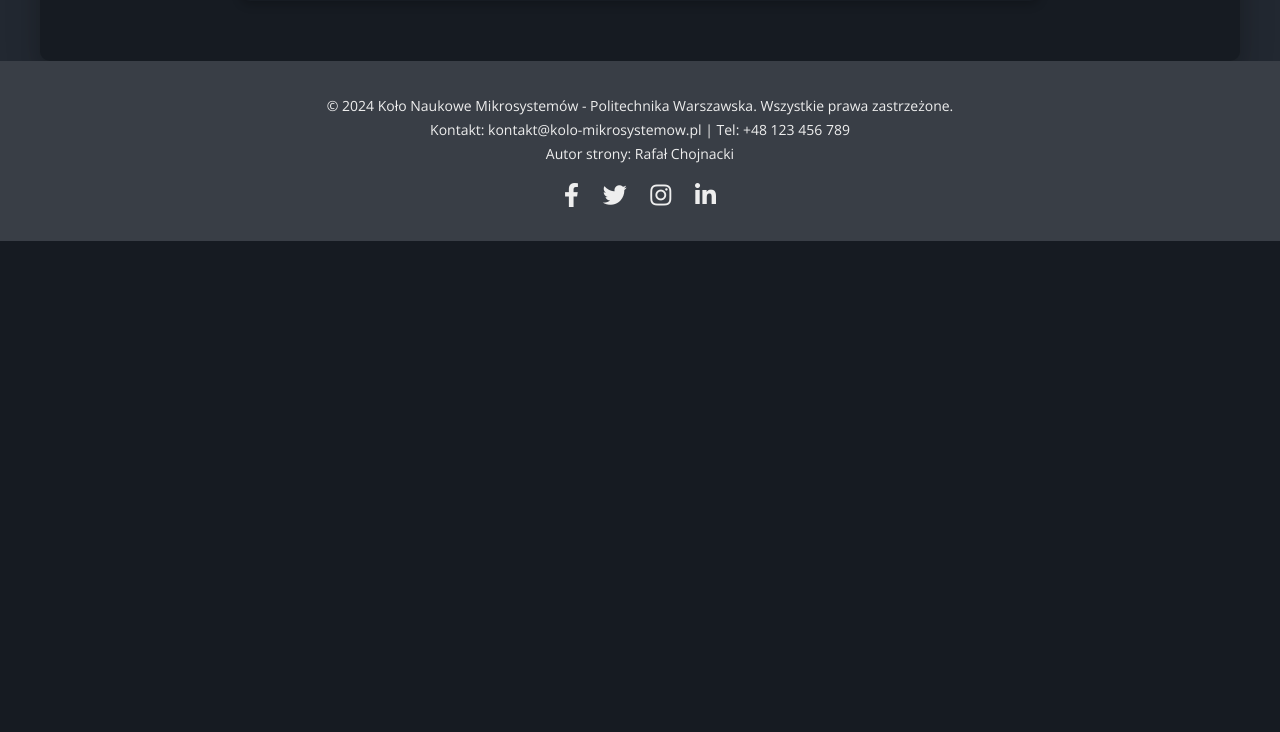
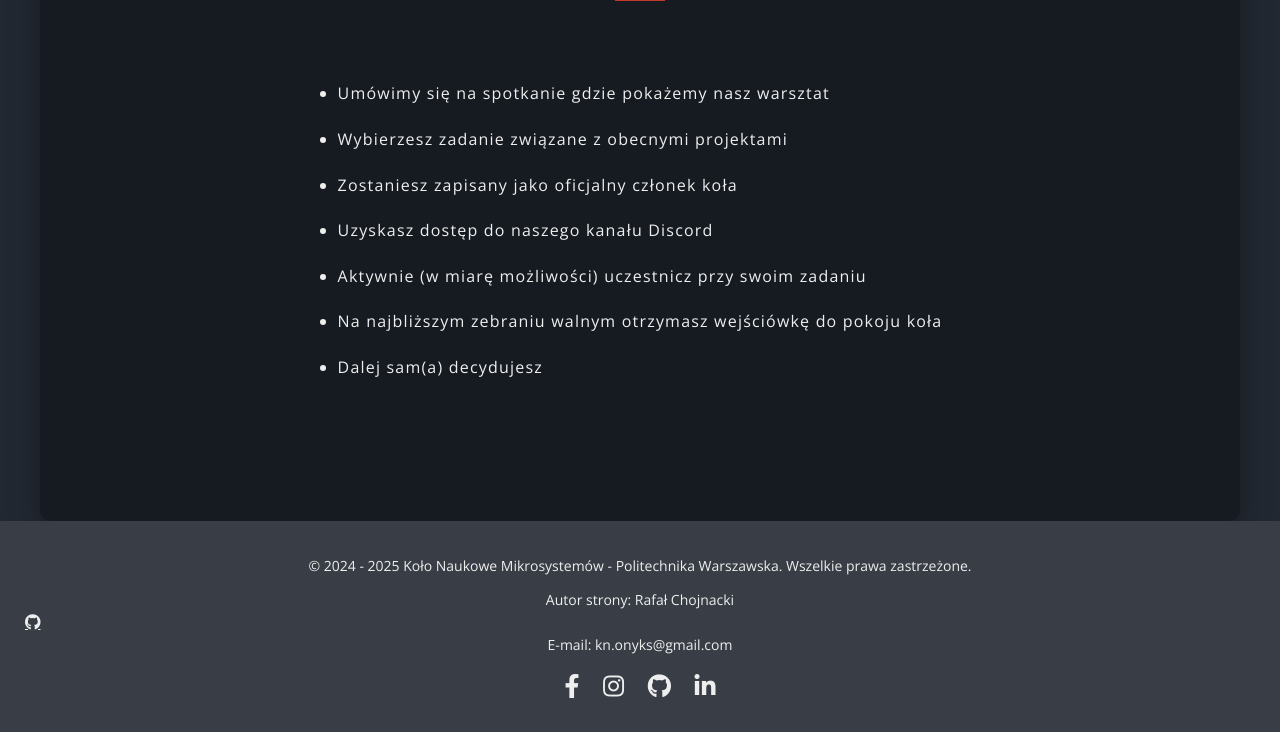
Before and after one commit to knonyks/onyks_website, a PHP site: page /join_us.php in a window 1280 px wide. Shown: the part 1165-1897 px from the top of the page. Before the commit the page ends 1406 px from the top, so only its background shows below. Run offline with PHP 8.4, Linux system fonts and the light colour scheme; some libraries are stand-ins or nearby versions.

Commit message:
linki i zdjęcia zarządu + formularz rekrutacji

```diff
--- a/contact.php
+++ b/contact.php
@@ -25,10 +25,10 @@
           <!-- Informacje kontaktowe -->
           <div class="contact-details-box">
               <h3>Nasza siedziba</h3>
-              <p><i class="fas fa-building"></i> <strong>Koło Naukowe Mikrosystemów</strong></p>
+              <p><i class="fas fa-building"></i> <strong>WEiTI|Piętro III|Skrzydło A|Pokój 367-3</strong></p>
               <p><i class="fas fa-map-marker-alt"></i> <strong>Adres:</strong> ul. Nowowiejska 15, 00-665 Warszawa, Polska</p>
-              <p><i class="fas fa-envelope"></i> <strong>Email:</strong> <a href="mailto:kontakt@kolo-mikrosystemow.pl">kontakt@kolo-mikrosystemow.pl</a></p>
-              <p><i class="fas fa-phone"></i> <strong>Numer telefonu:</strong> +48 123 456 789</p>
+              <p><i class="fas fa-envelope"></i> <strong>Email:</strong> <a href="mailto:kn.onyks@gmail.com">kn.onyks@gmail.com</a></p>
+              <!--<p><i class="fas fa-phone"></i> <strong>Numer telefonu:</strong> +48 123 456 789</p>-->
           </div>
 
           <!-- Formularz kontaktowy -->
--- a/footer.php
+++ b/footer.php
@@ -1,13 +1,18 @@
 <footer class="footer">
       <div class="container">
-        <p>&copy; 2024 Koło Naukowe Mikrosystemów - Politechnika Warszawska. Wszystkie prawa zastrzeżone.</p>
-        <p>Kontakt: kontakt@kolo-mikrosystemow.pl | Tel: +48 123 456 789</p>
-        <p>Autor strony: Rafał Chojnacki</p>
+        <p>&copy; 2024 - 2025 Koło Naukowe Mikrosystemów - Politechnika Warszawska. Wszelkie prawa zastrzeżone.</p>
+
+        <div class="personal-social-links">
+          <p>Autor strony: Rafał Chojnacki </p>
+            <a href="https://github.com/RafalCho02" target="_blank" aria-label="Gihub"><i class="fab fa-github"></i></a>
+        </div>
+
+        <p>E-mail: kn.onyks@gmail.com</p>
         <div class="social-links">
-          <a href="https://facebook.com" target="_blank" aria-label="Facebook"><i class="fab fa-facebook-f"></i></a>
-          <a href="https://twitter.com" target="_blank" aria-label="Twitter"><i class="fab fa-twitter"></i></a>
-          <a href="https://instagram.com" target="_blank" aria-label="Instagram"><i class="fab fa-instagram"></i></a>
-          <a href="https://linkedin.com" target="_blank" aria-label="LinkedIn"><i class="fab fa-linkedin-in"></i></a>
+          <a href="https://www.facebook.com/knonyks" target="_blank" aria-label="Facebook"><i class="fab fa-facebook-f"></i></a>
+          <a href="https://www.instagram.com/knonyks/" target="_blank" aria-label="Instagram"><i class="fab fa-instagram"></i></a>
+          <a href="https://github.com/knonyks" target="_blank" aria-label="Gihub"><i class="fab fa-github"></i></a>
+          <a href="https://www.linkedin.com/company/knonyks/" target="_blank" aria-label="LinkedIn"><i class="fab fa-linkedin-in"></i></a>
         </div>
       </div>
     </footer>
--- a/join_us.php
+++ b/join_us.php
@@ -20,20 +20,29 @@
     <?php include 'header.php'; ?>
 
       <section class="join_us">
-        <h2>Dołącz do nas</h2>
+        <h2>Dołącz do nas!</h2>
         <p>
-            Szukamy kandydatów do koła! Lorem ipsum dolor sit amet, consectetur adipisicing elit. Quisquam
-            voluptatum consequatur sed fugit quae odio natus inventore, voluptate
-            debitis accusamus! Earum excepturi itaque numquam ex repellendus
-            recusandae? Quod id cupiditate a quae nobis non quos, quas veniam unde
-            voluptas.
+            <b>Rekrutacja jest zawsze otwarta.</b> Wypełnij formularz i dołącz do naszej społeczności. Odezwiemy się w wolnej chwili (a w razie czego przypomnij się na przez FB).
         </p>
         <div class="form-container">
-            <iframe src="https://docs.google.com/forms/d/e/1FAIpQLSdnqVc_UrfSkamCCtU2sYoSVYnNJnmql8gR32isEJhfzNupeQ/viewform?vc=0&c=0&w=1&flr=0"></iframe>
+            <iframe src="https://forms.gle/zbEb2xzthN7ZayYh8"></iframe>
         </div>
+
+        <h3>Jak wygląda rekrutacja?</h3>
+      <p>
+        <ul class="content">
+          <li>Umówimy się na spotkanie gdzie pokażemy nasz warsztat</li>
+          <li>Wybierzesz zadanie związane z obecnymi projektami</li>
+          <li>Zostaniesz zapisany jako oficjalny członek koła</li>
+          <li>Uzyskasz dostęp do naszego kanału Discord</li>
+          <li>Aktywnie (w miarę możliwości) uczestnicz przy swoim zadaniu</li>
+          <li>Na najbliższym zebraniu walnym otrzymasz wejściówkę do pokoju koła</li>
+          <li>Dalej sam(a) decydujesz</li>
+        </ul>
+      </p>
     </section>
+
     <?php include 'footer.php'; ?>
-
 
     <script src="script.js"></script>
   </body>
--- a/styles.css
+++ b/styles.css
@@ -241,6 +241,27 @@ body {
   color: #c0392b; /* Kolor zmienia się na czerwony przy najechaniu */
   transform: scale(1.2); /* Powiększenie ikony przy najechaniu */
 }
+
+
+
+.footer .personal-social-links {
+  margin-top: 15px;
+}
+
+.footer .personal-social-links a {
+  display: flex;
+  margin: 0 10px;
+  color: #EEEEEE;
+  font-size: 16px;
+  transition: transform 0.3s ease, color 0.3s ease;
+}
+
+.footer .personal-social-links a:hover {
+  color: #c0392b; /* Kolor zmienia się na czerwony przy najechaniu */
+  transform: scale(1.1); /* Powiększenie ikony przy najechaniu */
+}
+
+
 
 .hero {
   position: relative;
```
Also changed, not shown: about.php (+25 -25 lines), index.php (+14 -8 lines), projects.php (+8 -28 lines), images/profiles/bartosz.png (added), images/profiles/janusz.png (added), images/profiles/sekretarz.jpg (deleted), images/projects/drukarka.jpg (renamed from images/gallery/471747116_1675040163047334_6538927471193095782_n.jpg), 4 other files.
